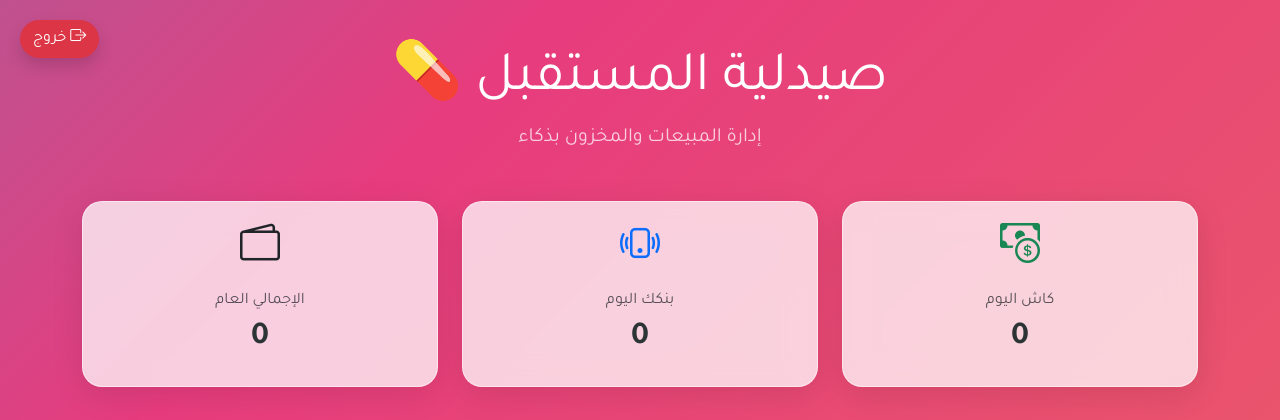
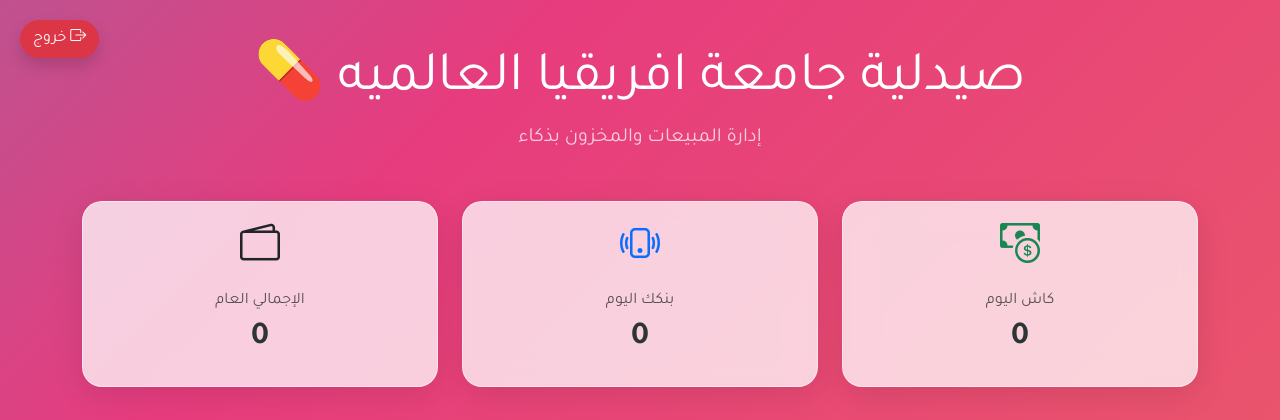
Before and after one commit to boos0960786950-bot/my-pharmacy-3d, a Flask app: page / in a window 1280 px wide. Shown: the top 420 px of the page. Run offline with Flask 3, Linux system fonts and the light colour scheme; the visitor is signed in with stand-in values (Sample User, id 1); data that the repository does not hold is empty.

Commit message:
Update index.html

```diff
--- a/templates/index.html
+++ b/templates/index.html
@@ -140,7 +140,7 @@
 
     <div class="container py-5">
         <div class="text-center mb-5 text-white">
-            <h1 class="fw-black display-4">صيدلية المستقبل 💊</h1>
+            <h1 class="fw-black display-4">صيدلية جامعة افريقيا العالميه 💊</h1>
             <p class="lead opacity-75">إدارة المبيعات والمخزون بذكاء</p>
         </div>
 
@@ -265,4 +265,5 @@
     <script src="https://cdn.jsdelivr.net/npm/bootstrap@5.3.0/dist/js/bootstrap.bundle.min.js"></script>
 </body>
 
+
 </html>
```
